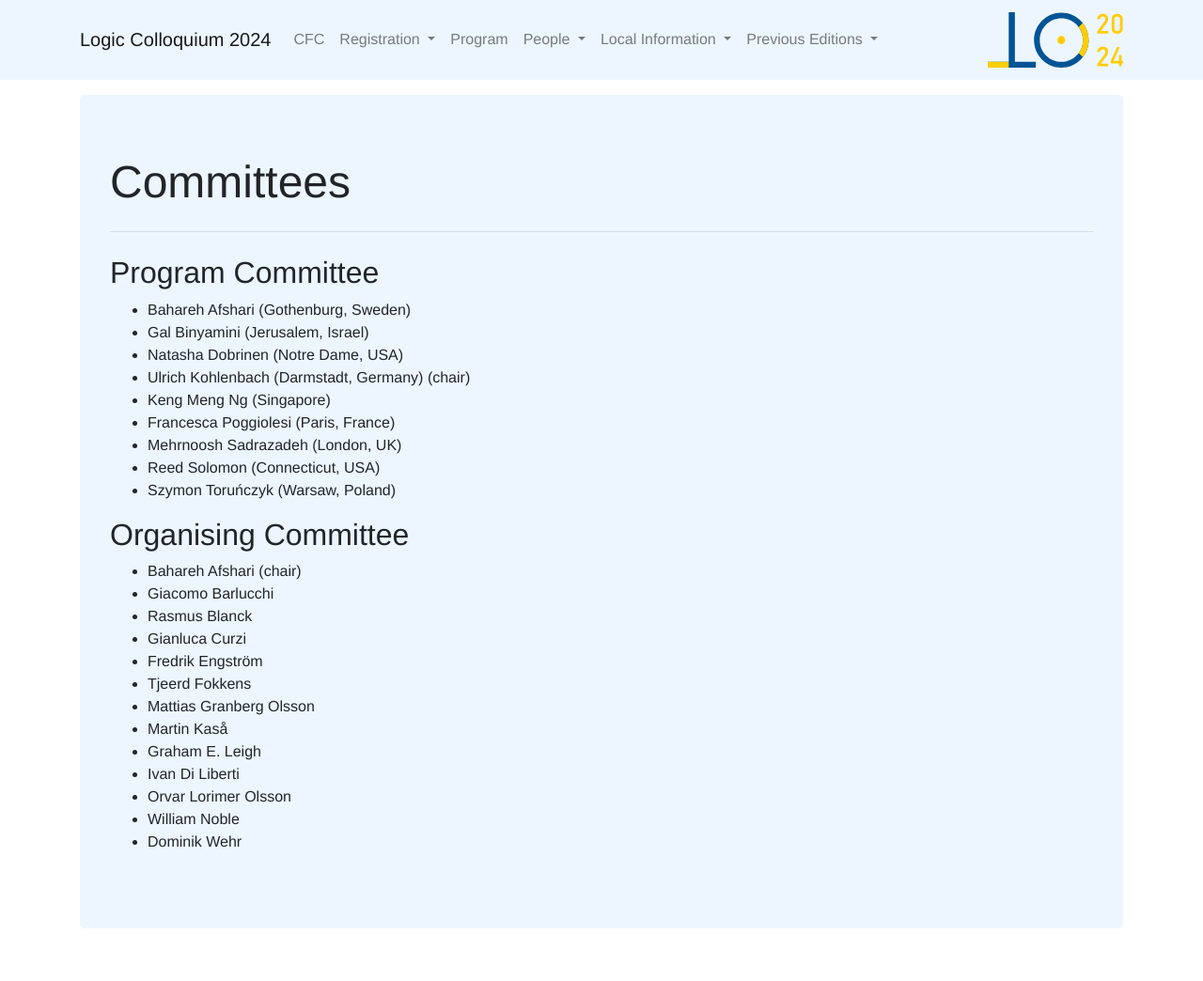
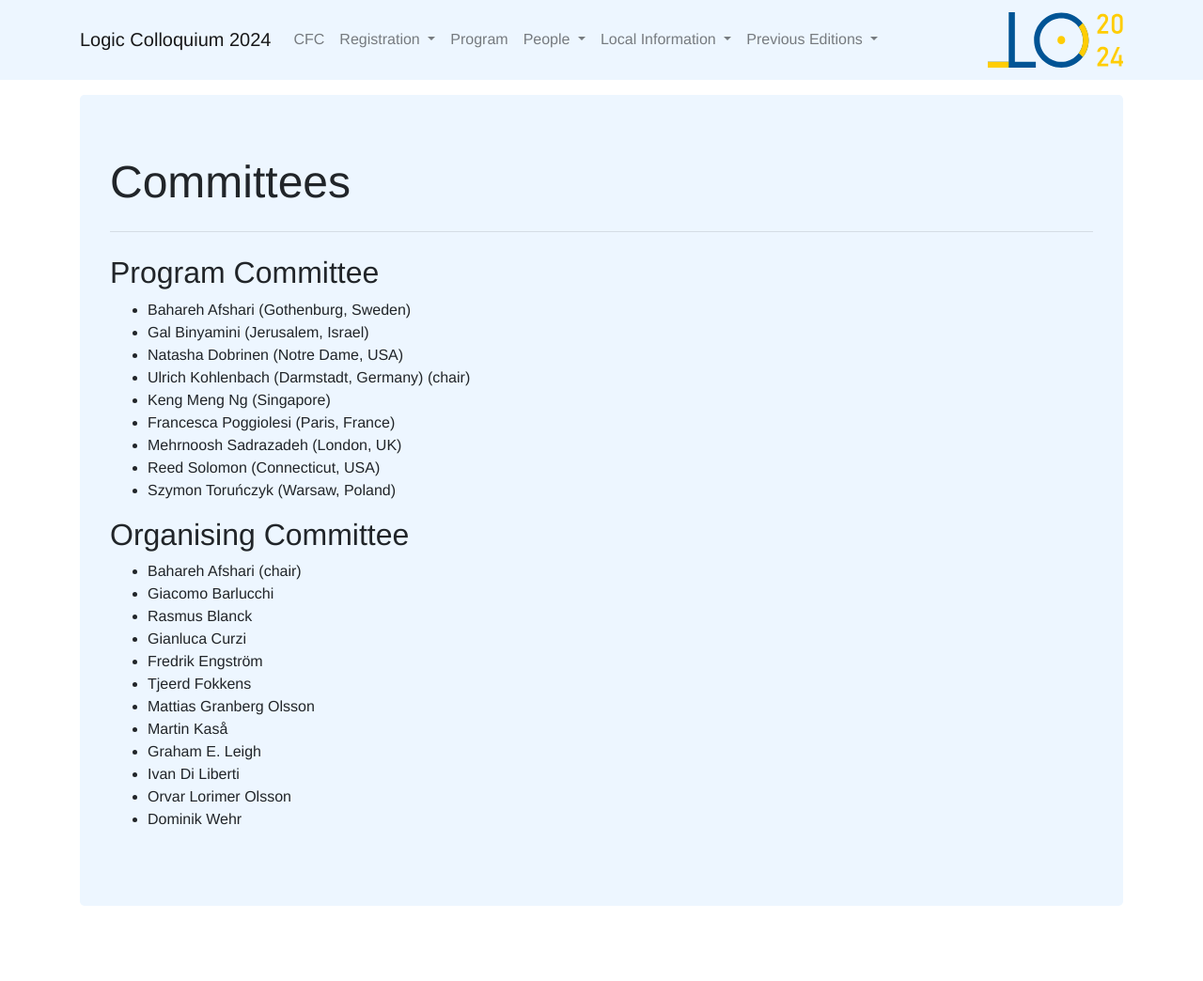
Before and after one commit to LC2024/LC2024.github.io, a Jekyll site: the page built from committees/index.md, in a window 1280 px wide. Shown: the whole page at 94% size. Built offline with Jekyll 4.4.1, drawn with Linux system fonts in a browser that asks for light colours; some web fonts are replaced; after the commit the page ends 1020 px from its top, so only the background shows below that.

Commit message:
committee

```diff
--- a/committees/index.md
+++ b/committees/index.md
@@ -28,5 +28,4 @@ layout: default
 - Graham E. Leigh
 - Ivan Di Liberti
 - Orvar Lorimer Olsson
-- William Noble
 - Dominik Wehr
```
